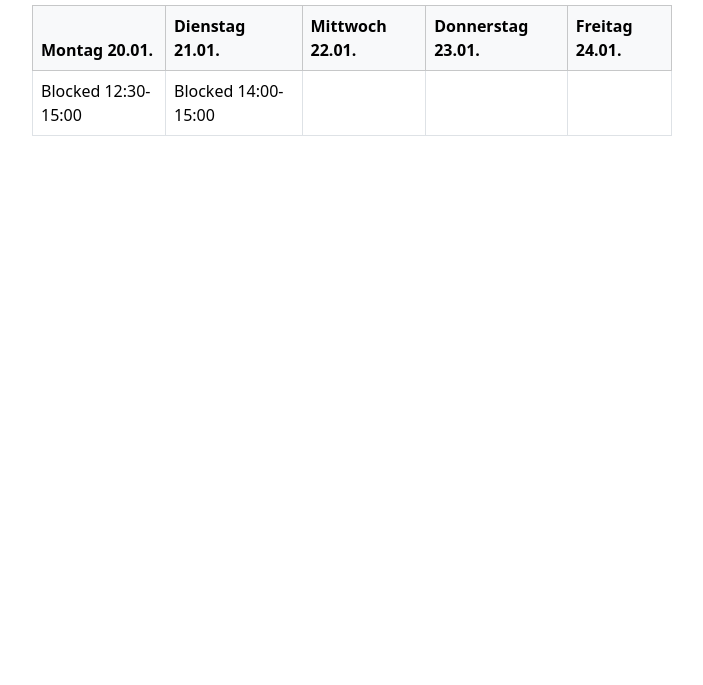
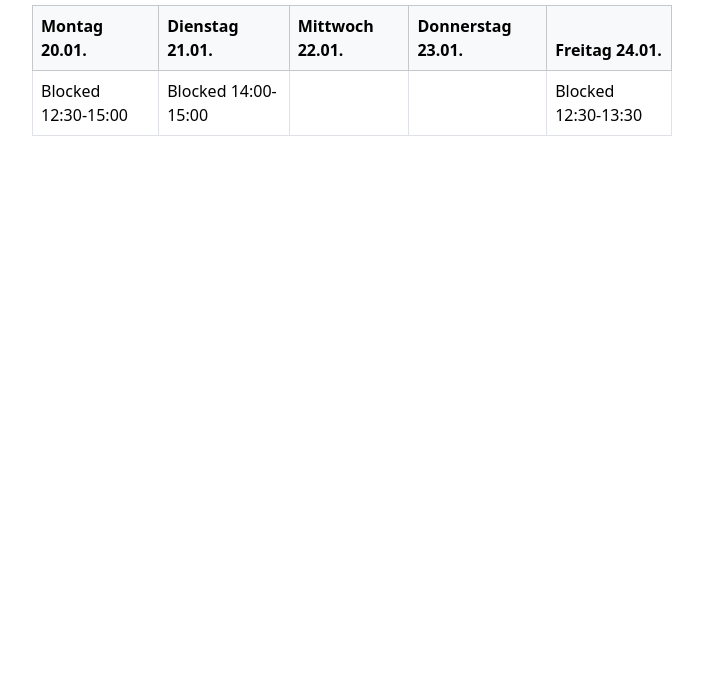
Before and after one commit to RebornStreicherJo/RebornStreicherJo.github.io, a plain HTML site: page availability.html in a window 1280 px wide. Shown: the part 115-800 px from the top of the page, without its empty margins (288-991 px from the left). Drawn offline with nearby package versions, Linux system fonts and the light colour scheme.

Commit message:
Update availability.html

```diff
--- a/availability.html
+++ b/availability.html
@@ -26,7 +26,7 @@
                 <td>Blocked 14:00-15:00</td>
                 <td></td>
                 <td></td>
-                <td></td>
+                <td>Blocked 12:30-13:30</td>
             </tr>
         </table>
     </div>
```
